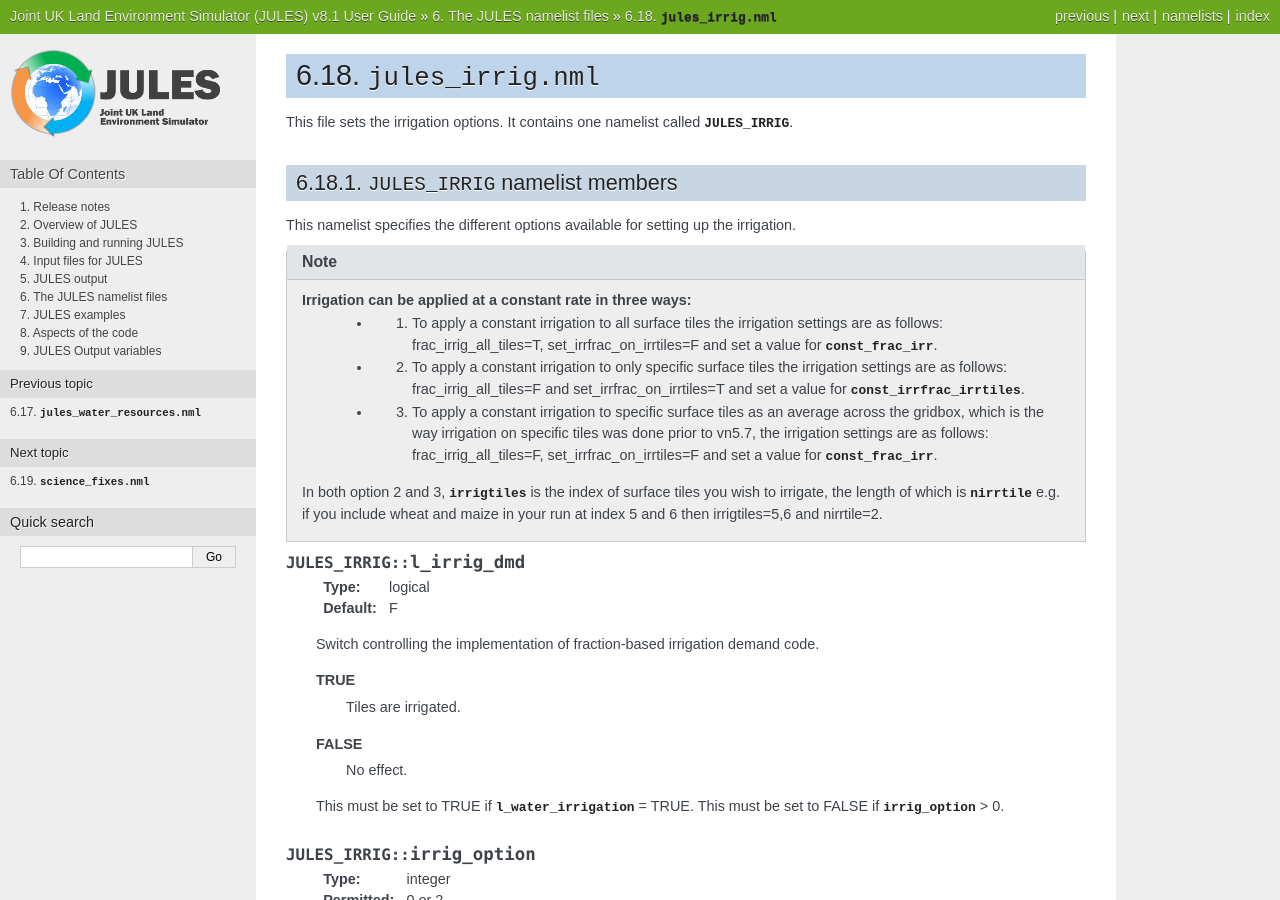
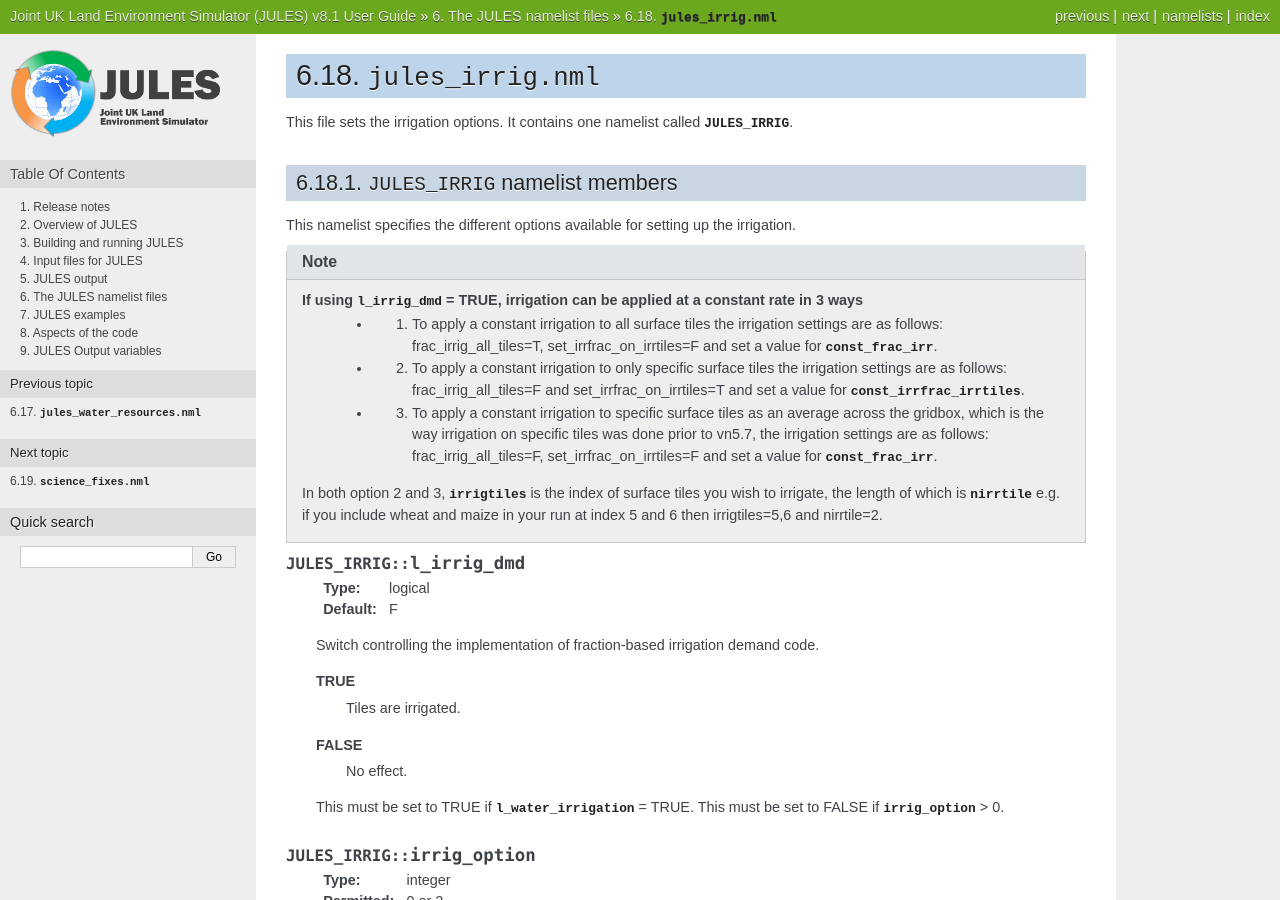
Before and after one commit to MetOffice/jules, a Sphinx documentation site: the page built from doc/source/namelists/jules_irrig.nml.rst, in a window 1280 px wide and 900 px high. Built offline with Sphinx 7.4.7, drawn with Linux system fonts in a browser that asks for light colours.

Commit message:
further edit to add clarificationto the JULES docs

```diff
--- a/doc/source/namelists/jules_irrig.nml.rst
+++ b/doc/source/namelists/jules_irrig.nml.rst
@@ -14,7 +14,7 @@
 
 .. note::
 
-  Irrigation can be applied at a constant rate in three ways:
+  If using :nml:mem:`JULES_IRRIG::l_irrig_dmd` = TRUE, irrigation can be applied at a constant rate in 3 ways
    * 1. To apply a constant irrigation to all surface tiles the irrigation settings are as follows: frac_irrig_all_tiles=T, set_irrfrac_on_irrtiles=F and set a value for :nml:mem:`JULES_IRRIG_PROPS::const_frac_irr`.
    * 2. To apply a constant irrigation to only specific surface tiles the irrigation settings are as follows: frac_irrig_all_tiles=F and set_irrfrac_on_irrtiles=T and set a value for :nml:mem:`JULES_IRRIG_PROPS::const_irrfrac_irrtiles`.
    * 3. To apply a constant irrigation to specific surface tiles as an average across the gridbox, which is the way irrigation on specific tiles was done prior to vn5.7, the irrigation settings are as follows: frac_irrig_all_tiles=F, set_irrfrac_on_irrtiles=F and set a value for :nml:mem:`JULES_IRRIG_PROPS::const_frac_irr`.
```
